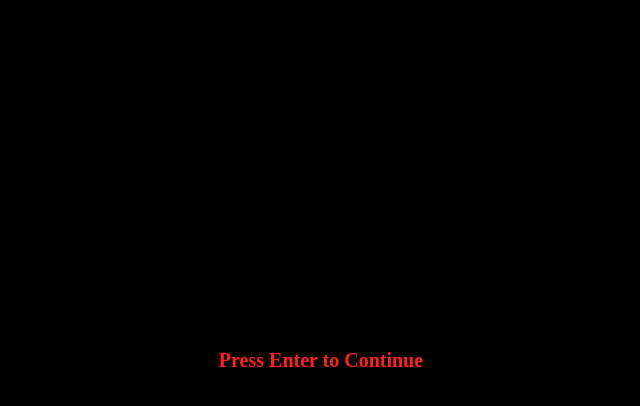
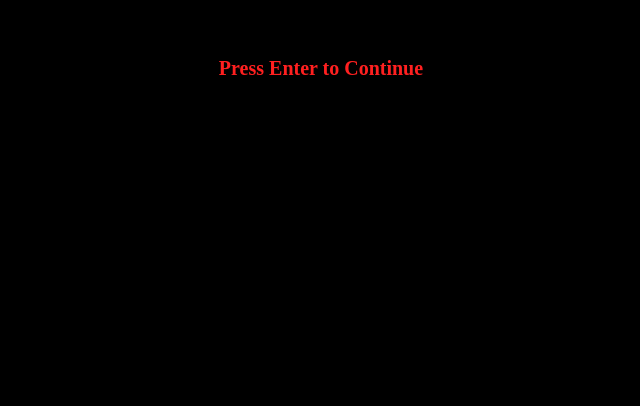
Before and after one commit to khizarusestate/MyPortfolio, a React (Vite) app: page / in a window 1280 px wide. Shown: the part 388-794 px from the top of the page, without its empty margins (319-959 px from the left). Built offline with nearby package versions, Linux system fonts and the light colour scheme.

Commit message:
Position enter prompt slightly below center

```diff
--- a/src/styles.css
+++ b/src/styles.css
@@ -24,9 +24,9 @@ body {
 .welcome-screen {
   min-height: 100vh;
   display: flex;
-  align-items: flex-end;
+  align-items: center;
   justify-content: center;
-  padding: 24px 24px 40px;
+  padding: 24px;
   background: #000;
   text-align: center;
 }
@@ -37,6 +37,7 @@ body {
   font-size: 20px;
   font-weight: 700;
   opacity: 0;
+  transform: translateY(7vh);
   animation: welcome-fade-in 1.4s ease forwards;
   animation-delay: 2s;
 }
```
